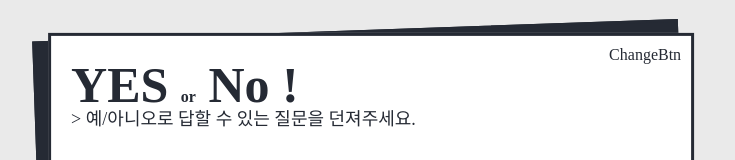
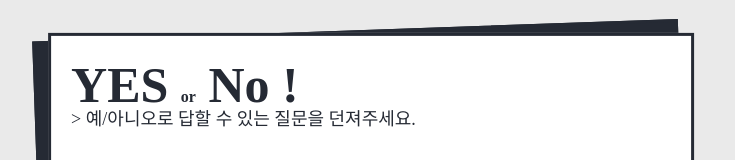
Before and after one commit to 938938/yesorno, a React (Create React App) app: page / in a window 1280 px wide. Shown: the top 160 px of the page, without its empty margins (272-1007 px from the left). Built offline with nearby package versions, Linux system fonts and the light colour scheme; a web font is replaced by a local one.

Commit message:
[refactor]: router 수정

```diff
--- a/src/App.js
+++ b/src/App.js
@@ -1,13 +1,11 @@
-import Main from './Pages/Main';
+import { RouterProvider } from 'react-router-dom';
 import AppBox from './UI/AppBox';
-import ChangeBtn from './UI/ChangeBtn';
+import router from './router';
 
 function App() {
   return (
     <AppBox>
-      {/* <Bored /> */}
-      <ChangeBtn />
-      <Main />
+      <RouterProvider router={router} />
     </AppBox>
   );
 }
--- a/src/index.js
+++ b/src/index.js
@@ -4,14 +4,6 @@ import { Provider } from 'react-redux';
 import App from './App';
 import GlobalStyle from './global/GlobalStyle';
 import store from './store/store';
-import { createBrowserRouter, RouterProvider } from 'react-router-dom';
-
-const router = createBrowserRouter([
-  {
-    path: '/',
-    element: <App />,
-  },
-]);
 
 const root = ReactDOM.createRoot(document.getElementById('root'));
 
@@ -19,8 +11,7 @@ root.render(
   <>
     <GlobalStyle />
     <Provider store={store}>
-      {/* <App /> */}
-      <RouterProvider router={router} />
+      <App />
     </Provider>
   </>
 );
--- /dev/null
+++ b/src/router.js
@@ -0,0 +1,16 @@
+import { createBrowserRouter } from 'react-router-dom';
+import Main from './Pages/Main';
+import Bored from './Pages/Bored';
+
+const router = createBrowserRouter([
+  {
+    path: '/',
+    element: <Main />,
+  },
+  {
+    path: '/bored',
+    element: <Bored />,
+  },
+]);
+
+export default router;
```
